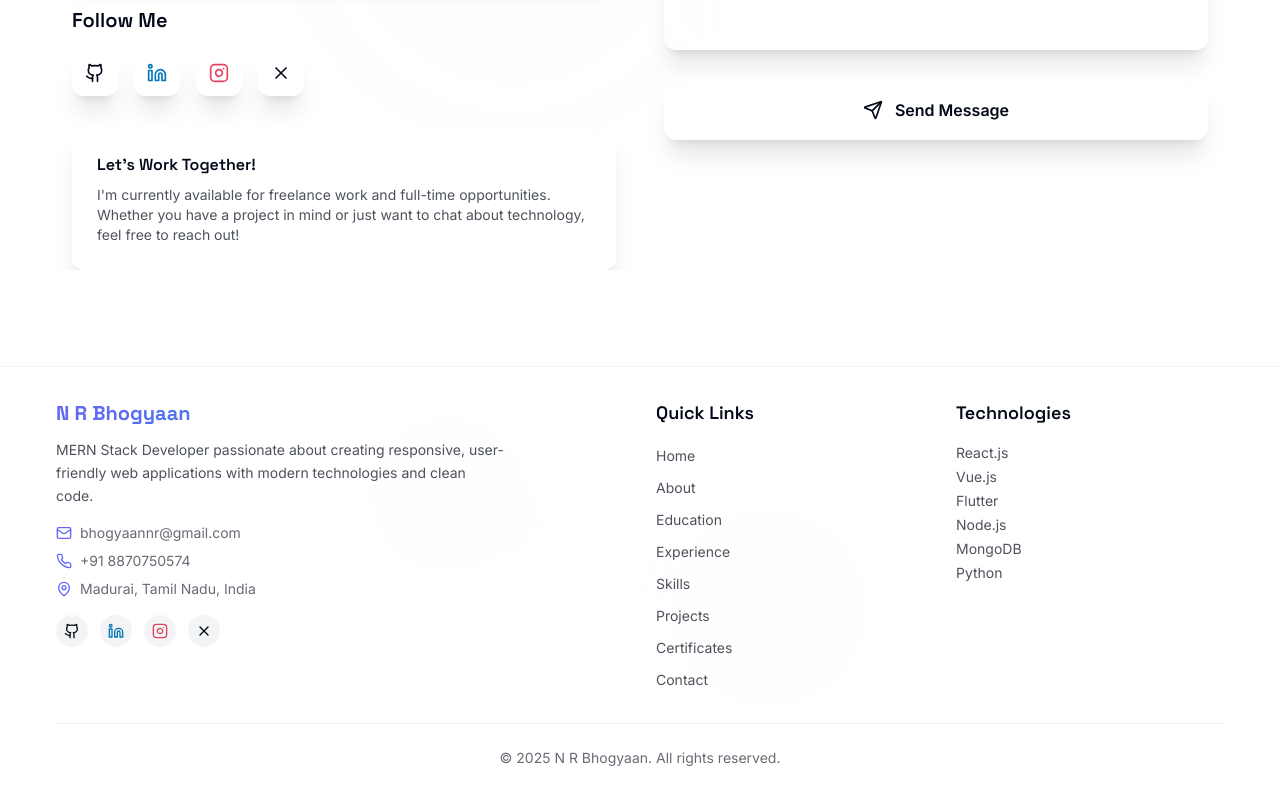
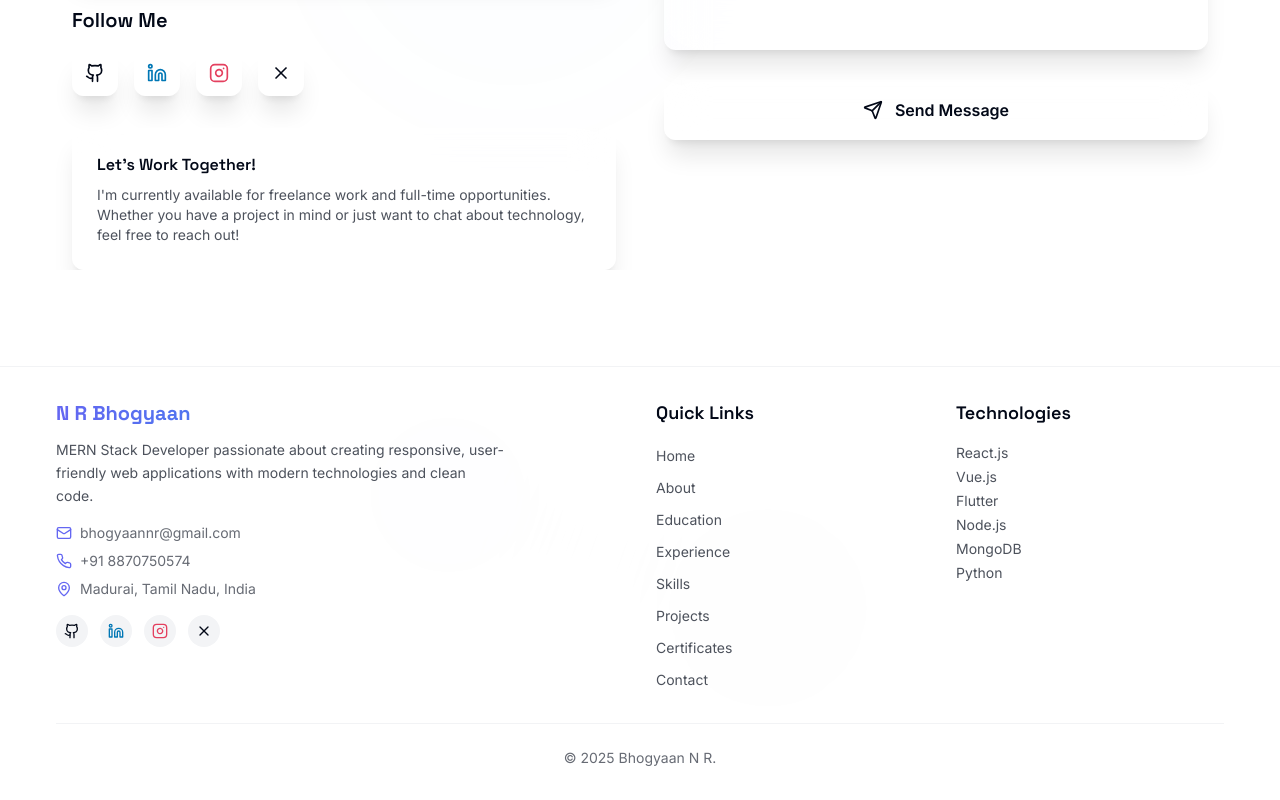
Before and after one commit to Bhogyaan/portfolio, a React (Vite) app: page / in a window 1280 px wide. Shown: the part 8764-9564 px from the top of the page. Built offline with nearby package versions, Linux system fonts and the light colour scheme.

Commit message:
fix issues

```diff
--- a/src/components/Footer.tsx
+++ b/src/components/Footer.tsx
@@ -133,7 +133,7 @@ const Footer = () => {
         >
           <div className="flex flex-col md:flex-row justify-center items-center ">
             <p className="text-sm text-foreground/60 text-center md:text-left">
-              © {currentYear} N R Bhogyaan. All rights reserved.
+              © {currentYear}  Bhogyaan N R.
             </p>
 
           </div>
```
